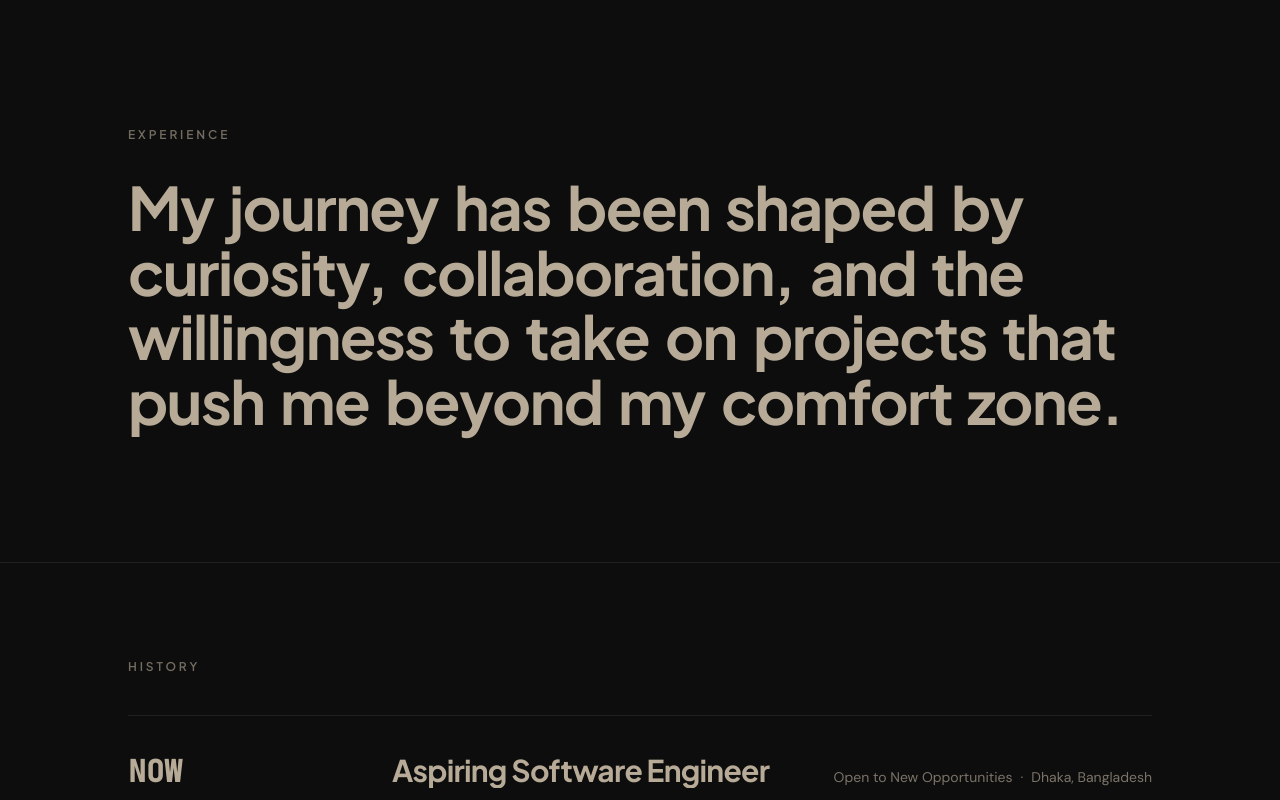
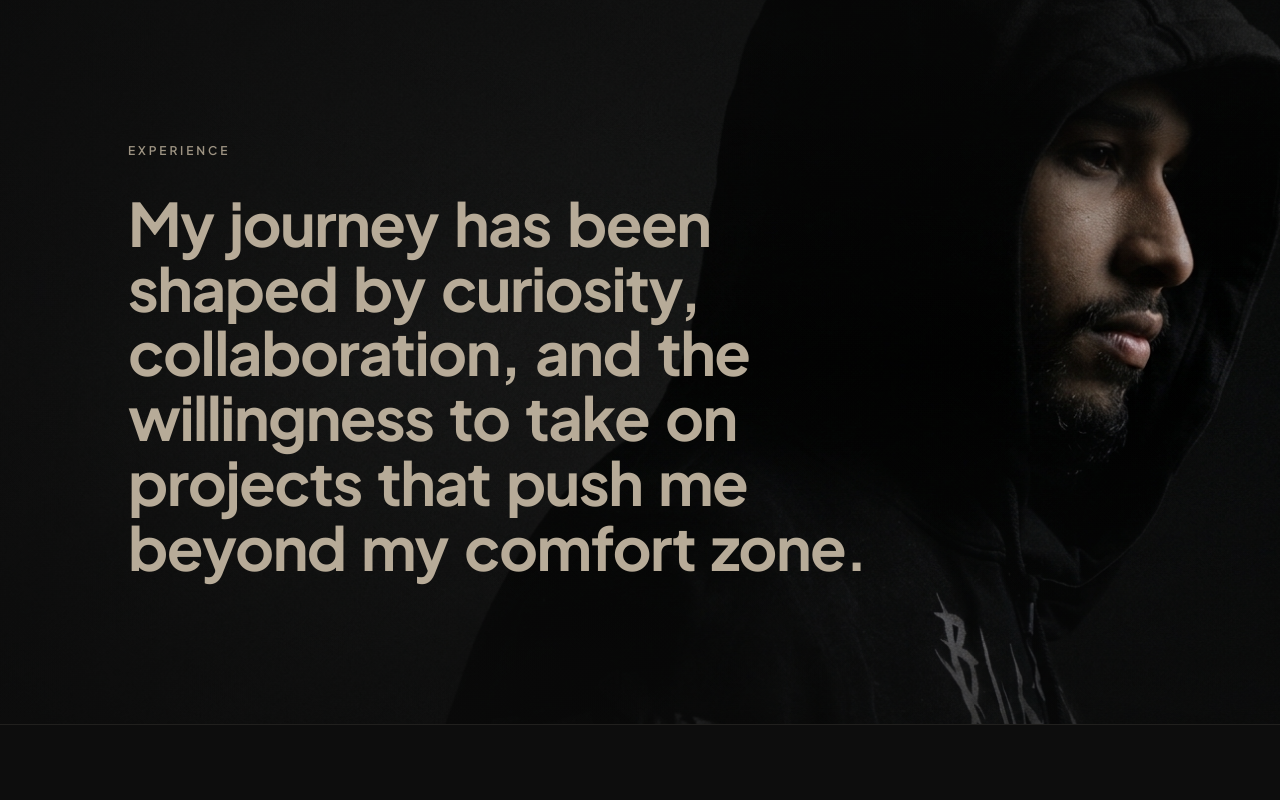
Before and after one commit to Armankabirr/goodshit, a React (Vite) app: page / in a window 1280 px wide. Shown: the part 2680-3480 px from the top of the page. Built offline with nearby package versions, Linux system fonts and the light colour scheme.

Commit message:
feat: add experience section background
- Add background image asset for the experience section.
- Implement scroll-based parallax effects in App.tsx.
- Configure custom MIME type in Vite to support .jfif files.

```diff
--- a/src/App.tsx
+++ b/src/App.tsx
@@ -24,6 +24,7 @@ import {
 import { soundEngine } from './utils/soundEngine';
 
 const HERO_VIDEO = '/assets/aistudio/Slow_Spinning_Portrait_ab8d73b3.mp4';
+const EXPERIENCE_BG = '/assets/aistudio/Gemini_Generated_Image_e7tf6qe7tf6qe7tf_b8f8aea4.jfif';
 
 export default function App() {
   const [soundEnabled, setSoundEnabled] = useState(false);
@@ -33,6 +34,7 @@ export default function App() {
   const [copiedEmail, setCopiedEmail] = useState(false);
   const [heroVideoError, setHeroVideoError] = useState(false);
   const [heroImgError, setHeroImgError] = useState(false);
+  const [expBgError, setExpBgError] = useState(false);
 
   const heroRef = useRef<HTMLElement>(null);
   const { scrollYProgress: heroScroll } = useScroll({
@@ -43,6 +45,15 @@ export default function App() {
   const heroBgY = useTransform(smoothHeroScroll, [0, 1], ['0%', '18%']);
   const heroBgScale = useTransform(smoothHeroScroll, [0, 1], [1.02, 1.12]);
   const heroBgOpacity = useTransform(smoothHeroScroll, [0, 1], [0.64, 0.15]);
+
+  const expRef = useRef<HTMLDivElement>(null);
+  const { scrollYProgress: expScroll } = useScroll({
+    target: expRef,
+    offset: ['start end', 'end start'],
+  });
+  const smoothExpScroll = useSpring(expScroll, { stiffness: 110, damping: 24 });
+  const expBgY = useTransform(smoothExpScroll, [0, 1], ['-8%', '8%']);
+  const expBgScale = useTransform(smoothExpScroll, [0, 1], [1.08, 1.02]);
 
   const navigateTo = (id: string) => {
     const el = document.getElementById(id);
@@ -250,15 +261,41 @@ export default function App() {
         </section>
 
         {/* EXPERIENCE & HISTORY SECTION */}
-        <section id="experience" className="border-b border-[#b7ab98]/12">
+        <section id="experience" className="border-b border-[#b7ab98]/12 bg-[#0d0d0d]">
+          {/* Experience intro block with scoped background image */}
+          <div
+            ref={expRef}
+            className="relative min-h-[520px] md:min-h-[620px] flex items-center border-b border-[#b7ab98]/12 overflow-hidden bg-[#0d0d0d]"
+          >
+            <div className="absolute inset-0 pointer-events-none overflow-hidden">
+              {!expBgError && (
+                <motion.img
+                  src={EXPERIENCE_BG}
+                  alt="Portrait in dark studio lighting"
+                  referrerPolicy="no-referrer"
+                  onError={() => setExpBgError(true)}
+                  style={{ y: expBgY, scale: expBgScale }}
+                  className="w-full h-full object-cover object-[78%_18%] md:object-right-top opacity-100 will-change-transform"
+                />
+              )}
+              <div
+                aria-hidden="true"
+                className="absolute inset-0 bg-gradient-to-r from-[#0d0d0d]/75 via-[#0d0d0d]/25 to-transparent"
+              />
+              <div
+                aria-hidden="true"
+                className="absolute inset-0 bg-gradient-to-b from-[#0d0d0d]/40 via-transparent to-[#0d0d0d]/50"
+              />
+            </div>
+
+            <div className="relative z-10 w-full">
               <MaskRevealBlock
                 radius={220}
-            className="border-b border-[#b7ab98]/12"
                 baseContent={
-              <div className="py-24 md:py-32">
+                  <div className="py-24 md:py-36">
                     <div className="max-w-[1120px] mx-auto px-6 md:px-12">
-                  <div data-mask-text="true" className="w-fit max-w-5xl space-y-8">
-                    <h2 className="text-xs uppercase tracking-[0.24em] font-semibold text-[#b7ab98]/60">
+                      <div data-mask-text="true" className="w-fit max-w-3xl space-y-8">
+                        <h2 className="text-xs uppercase tracking-[0.24em] font-semibold text-[#b7ab98]/85">
                           Experience
                         </h2>
                         <ScrollText
@@ -270,9 +307,9 @@ export default function App() {
                   </div>
                 }
                 revealContent={
-              <div className="w-full h-full flex items-center py-24 md:py-32">
+                  <div className="w-full h-full flex items-center py-24 md:py-36">
                     <div className="max-w-[1120px] mx-auto px-6 md:px-12 w-full">
-                  <div className="w-fit max-w-5xl space-y-8">
+                      <div className="w-fit max-w-3xl space-y-8">
                         <p className="text-xs uppercase tracking-[0.24em] font-semibold text-[#0d0d0d]/70">
                           Experience
                         </p>
@@ -284,6 +321,8 @@ export default function App() {
                   </div>
                 }
               />
+            </div>
+          </div>
 
           {/* History Timeline */}
           <div className="max-w-[1120px] mx-auto px-6 md:px-12 py-16 md:py-24">
@@ -301,28 +340,43 @@ export default function App() {
                       setHoveredExpIdx(idx);
                       soundEngine.playTick(310);
                     }}
-                    onPointerLeave={() => setHoveredExpIdx(null)}
-                    className="py-7 md:py-9 grid grid-cols-1 md:grid-cols-12 gap-3 md:gap-8 items-baseline transition-colors duration-300 ease-[cubic-bezier(0.16,1,0.3,1)] hover:bg-[#141414]/65 px-2 -mx-2"
+                    onPointerLeave={() =>
+                      setHoveredExpIdx((prev) => (prev === idx ? null : prev))
+                    }
+                    className="py-7 md:py-9 grid grid-cols-1 md:grid-cols-12 gap-3 md:gap-8 items-center transition-colors duration-300 ease-[cubic-bezier(0.16,1,0.3,1)] hover:bg-[#141414]/65 px-3 -mx-3"
                   >
                     <div className="md:col-span-3 font-display text-2xl md:text-3xl font-bold font-mono-tabular text-[#b7ab98]">
                       {item.year}
                     </div>
-                    <div className="md:col-span-5 font-display text-xl md:text-3xl font-bold tracking-tight overflow-hidden">
-                      <AnimatePresence mode="wait" initial={false}>
+
+                    {/* Layered grid keeps height stable across wraps with zero exit-wait flicker */}
+                    <div className="md:col-span-5 font-display text-xl md:text-2xl lg:text-[1.75rem] font-bold tracking-tight leading-snug grid overflow-hidden">
                       <motion.span
-                          key={showHonest ? 'honest' : 'formal'}
-                          initial={{ opacity: 0, y: 8 }}
-                          animate={{ opacity: 1, y: 0 }}
-                          exit={{ opacity: 0, y: -8 }}
-                          transition={{ duration: 0.22, ease: [0.16, 1, 0.3, 1] }}
-                          className={`inline-block transition-colors duration-200 ${
-                            showHonest ? 'text-[#eb5939]' : 'text-[#b7ab98]'
-                          }`}
+                        initial={false}
+                        animate={{
+                          opacity: showHonest ? 0 : 1,
+                          y: showHonest ? -10 : 0,
+                        }}
+                        transition={{ duration: 0.26, ease: [0.16, 1, 0.3, 1] }}
+                        aria-hidden={showHonest}
+                        className="col-start-1 row-start-1 text-[#b7ab98] will-change-[transform,opacity]"
                       >
-                          {showHonest ? item.honestRole : item.role}
+                        {item.role}
                       </motion.span>
-                      </AnimatePresence>
+                      <motion.span
+                        initial={false}
+                        animate={{
+                          opacity: showHonest ? 1 : 0,
+                          y: showHonest ? 0 : 10,
+                        }}
+                        transition={{ duration: 0.26, ease: [0.16, 1, 0.3, 1] }}
+                        aria-hidden={!showHonest}
+                        className="col-start-1 row-start-1 text-[#eb5939] will-change-[transform,opacity]"
+                      >
+                        {item.honestRole}
+                      </motion.span>
                     </div>
+
                     <div className="md:col-span-4 text-sm text-[#b7ab98]/65 md:text-right">
                       <span>{item.company}</span>
                       <span aria-hidden="true" className="mx-2">
--- a/vite.config.ts
+++ b/vite.config.ts
@@ -9,6 +9,17 @@ export default defineConfig(() => {
     plugins: [
       react(),
       tailwindcss(),
+      {
+        name: 'jfif-mime-type',
+        configureServer(server) {
+          server.middlewares.use((req, res, next) => {
+            if (req.url && /\.jfif(\?.*)?$/i.test(req.url)) {
+              res.setHeader('Content-Type', 'image/jpeg');
+            }
+            next();
+          });
+        },
+      },
       // Copies src/assets into dist/ so root-relative URLs like
       // "/src/assets/images/..." (e.g. generate_image output) still resolve
       // in production builds. Do not remove.
```
Also changed, not shown: public/assets/aistudio/Gemini_Generated_Image_e7tf6qe7tf6qe7tf_b8f8aea4.jfif (added), public/assets/aistudio/Gemini_Generated_Image_r7rcm4r7rcm4r7rc_3ed4cb27.jfif (added). Lines whose indentation alone changed are shown as unchanged.
